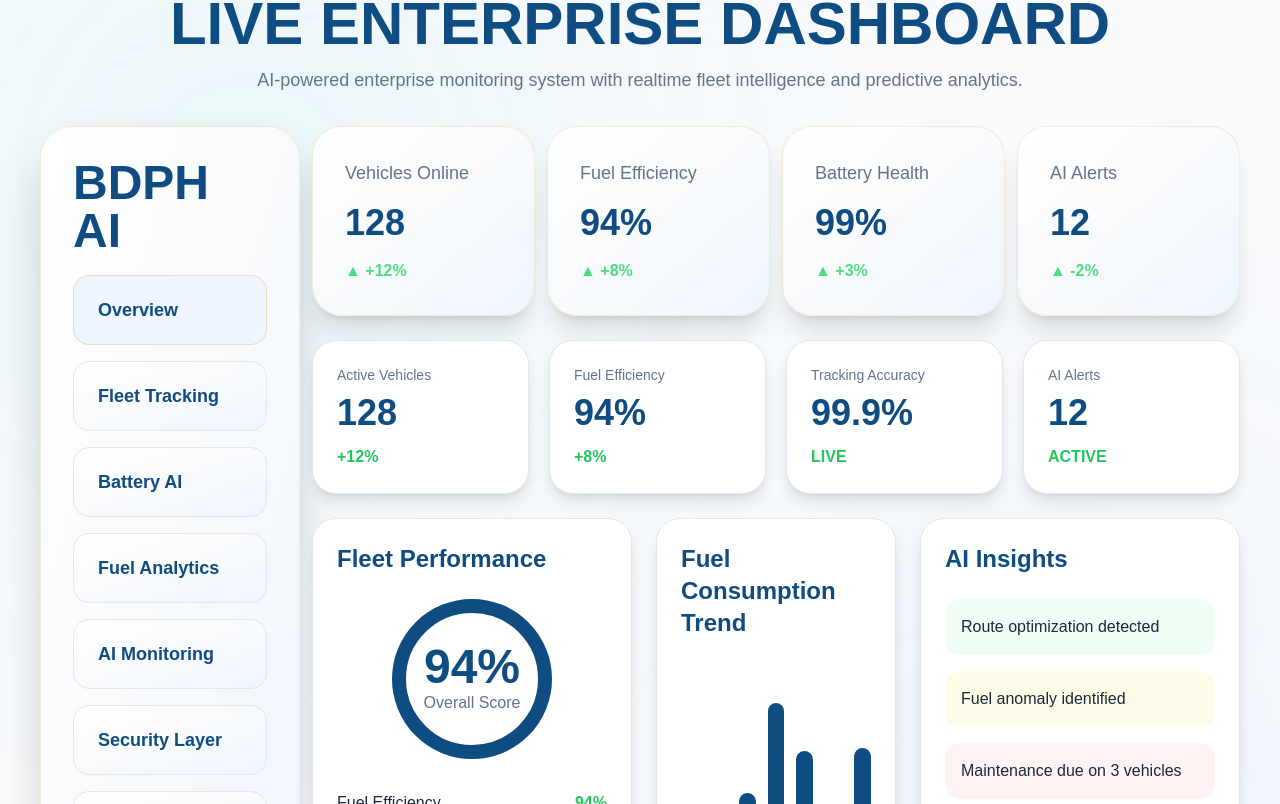
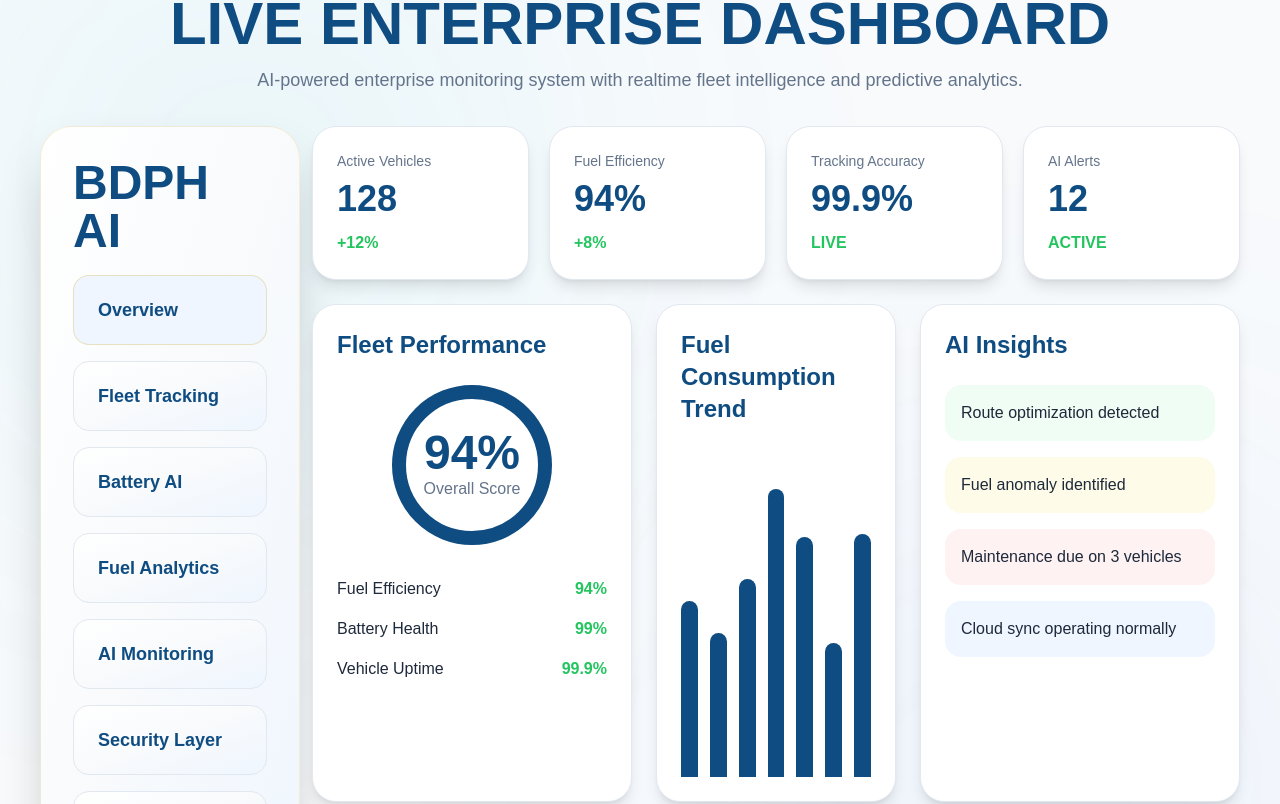
Before and after one commit to pritam1991verma/bdph-fleet-intelligence, a React (Vite) app: page / in a window 1280 px wide. Shown: the part 1616-2420 px from the top of the page. Built offline with nearby package versions, Linux system fonts and the light colour scheme.

Commit message:
Update Home.tsx

```diff
--- a/src/pages/Home.tsx
+++ b/src/pages/Home.tsx
@@ -536,57 +536,6 @@ gap-3
             {/* MAIN PANEL */}
             <div className="space-y-6">
 
-              {/* STATS */}
-              <div className="grid grid-cols-2 lg:grid-cols-4 gap-3">
-
-                {[
-                  {
-                    title: "Vehicles Online",
-                    value: "128",
-                    growth: "+12%",
-                  },
-                  {
-                    title: "Fuel Efficiency",
-                    value: "94%",
-                    growth: "+8%",
-                  },
-                  {
-                    title: "Battery Health",
-                    value: "99%",
-                    growth: "+3%",
-                  },
-                  {
-                    title: "AI Alerts",
-                    value: "12",
-                    growth: "-2%",
-                  },
-                ].map((card, i) => (
-
-                  <motion.div
-                    key={i}
-                    whileHover={{
-                      y: -8,
-                    }}
-                    className="rounded-[30px] bg-gradient-to-br from-white via-slate-50 to-blue-50 border border-[#D4AF37]/20 shadow-xl p-8"
-                  >
-
-                    <div className="text-slate-500 text-lg mb-4">
-                      {card.title}
-                    </div>
-
-                    <div className="text-3xl md:text-4xl font-black text-[#0F4C81]">
-                      {card.value}
-                    </div>
-
-                    <div className="mt-4 text-green-400 font-semibold">
-                      ▲ {card.growth}
-                    </div>
-
-                  </motion.div>
-
-                ))}
-
-                         </div>
 
              {/* DASHBOARD CONTENT */}
 
```
